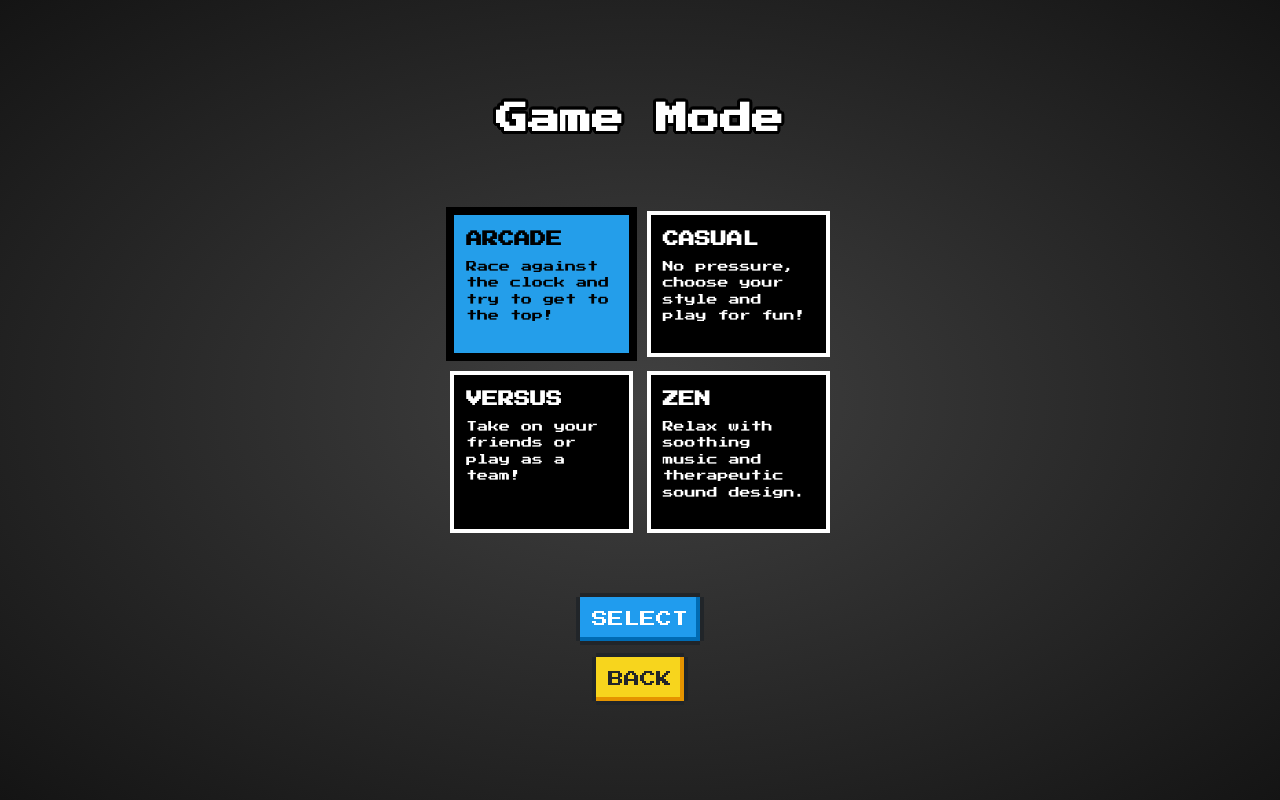
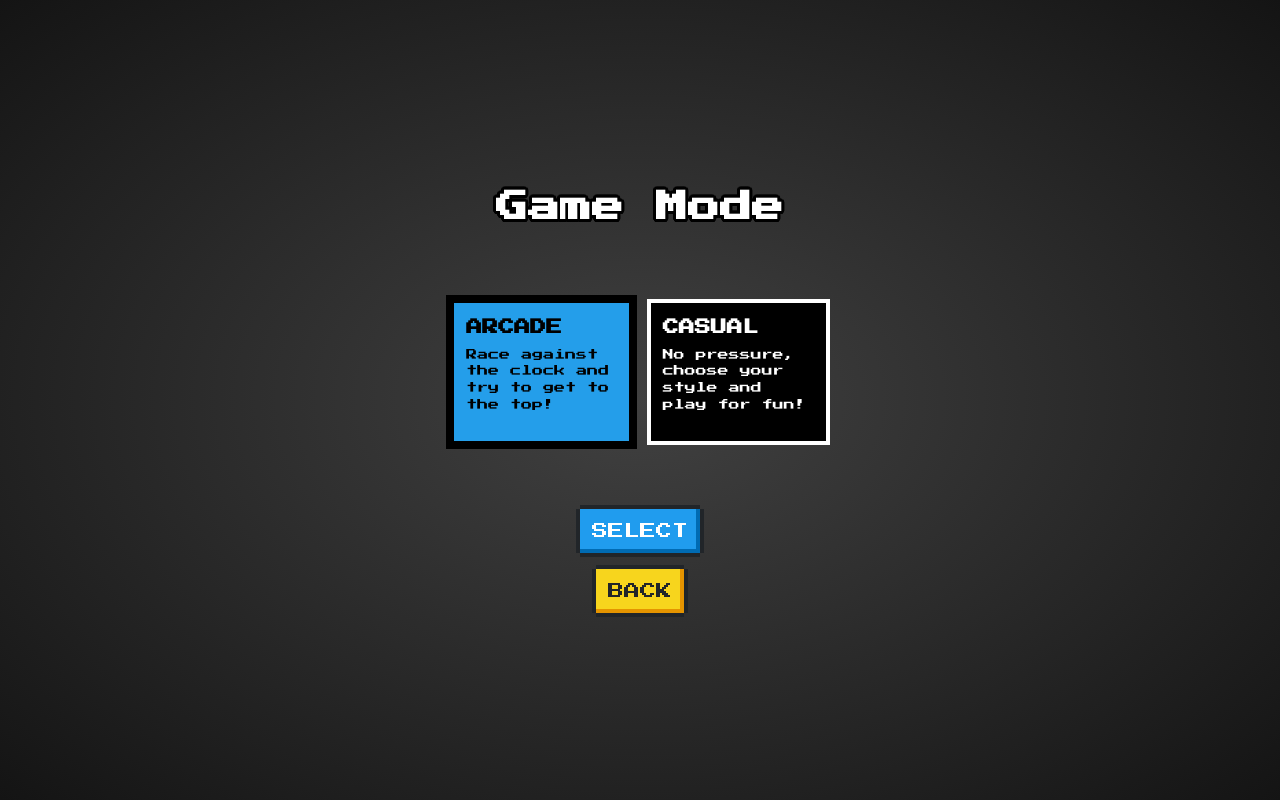
Before and after one commit to jcad57/member-me-game, a React (Vite) app: page /play in a window 1280 px wide. Built offline with nearby package versions, Linux system fonts and the light colour scheme.

Commit message:
removed game modes that are not currently operable

```diff
--- a/package.json
+++ b/package.json
@@ -3,9 +3,11 @@
   "private": true,
   "version": "0.0.0",
   "type": "module",
+  "homepage": "https://jcad57.github.io/member-me-game/",
   "scripts": {
     "dev": "vite",
     "build": "vite build",
+        "deploy": "gh-pages -d dist",
     "lint": "eslint .",
     "preview": "vite preview"
   },
@@ -25,6 +27,7 @@
     "eslint-plugin-react": "^7.37.2",
     "eslint-plugin-react-hooks": "^5.0.0",
     "eslint-plugin-react-refresh": "^0.4.14",
+    "gh-pages": "^6.2.0",
     "globals": "^15.12.0",
     "vite": "^6.0.0"
   }
--- a/src/components/GameModes.jsx
+++ b/src/components/GameModes.jsx
@@ -4,7 +4,10 @@ import GameMode from "./GameMode";
 import { useState } from "react";
 import { useNavigate } from "react-router";
 
-function GameModes({ dispatch, allGameModes, state, setPage }) {
+import defaultSettings from "../data/default-settings";
+const allGameModes = defaultSettings.defaultSettings;
+
+function GameModes({ dispatch, state, setPage }) {
   let navigate = useNavigate();
   const [activeGameMode, setActiveGameMode] = useState("arcade");
 
--- a/src/components/Grid.jsx
+++ b/src/components/Grid.jsx
@@ -4,8 +4,8 @@ function Grid({ dispatch, state }) {
   const { randomCards, flippedCards, matchedCards, isPlaying } = state;
 
   function handleCardClick(card) {
-    if (state.isPlaying && !state.flippedCards.includes(card.id)) {
-      if (state.flippedCards.length < 2) dispatch({ type: "SET_FLIPPED_CARDS", payload: card.id });
+    if (state.isPlaying && !state.flippedCards.includes(card.id) && !state.matchedCards.includes(card.id)) {
+      if (state.flippedCards.length < 2 ) dispatch({ type: "SET_FLIPPED_CARDS", payload: card.id });
 
       if (state.flippedCards.length === 1) {
         dispatch({ type: "CHECK_FOR_MATCH" });
--- a/src/components/MainMenu.jsx
+++ b/src/components/MainMenu.jsx
@@ -1,6 +1,8 @@
+import { useState } from "react";
 import Button from "./Button";
 
 function MainMenu() {
+
   return (
     <div className="game-container place-items-center">
       <div className="content-container">
@@ -9,9 +11,7 @@ function MainMenu() {
           <Button type="is-primary" link="play">
             Play
           </Button>
-          <Button type="is-warning" link="leaderboard">
-            Leaderboard
-          </Button>
+
         </div>
       </div>
     </div>
--- a/src/components/Settings.jsx
+++ b/src/components/Settings.jsx
@@ -12,7 +12,7 @@ function Settings({ state, dispatch, setPage }) {
     <div className="game-container place-items-center">
       <div className="content-container">
         <h1 className="game-subtitle heading capitalize">{state.gameMode}</h1>
-        <p className="game-description">{state.description}</p>
+        {/* <p className="game-description">{state.description}</p> */}
         <div className="content-container nes-container is-dark">
           {state.changeableSettings.includes("theme") && (
             <div className="content-section">
--- a/src/data/default-settings.js
+++ b/src/data/default-settings.js
@@ -22,26 +22,26 @@ const defaultSettings = [
     sound: true,
     changeableSettings: ["theme", "difficulty", "timer", "sound"],
   },
-  {
-    name: "versus",
-    description: "Take on your friends or play as a team!",
-    theme: defaultTheme,
-    difficulty: "easy",
-    timer: true,
-    lives: 100,
-    sound: true,
-    changeableSettings: ["theme", "difficulty", "timer", "sound"],
-  },
-  {
-    name: "zen",
-    description: "Relax with soothing music and therapeutic sound design.",
-    theme: defaultTheme,
-    difficulty: "easy",
-    timer: false,
-    lives: null,
-    sound: true,
-    changeableSettings: ["theme", "difficulty", "sound"],
-  },
+  // {
+  //   name: "versus",
+  //   description: "Take on your friends or play as a team!",
+  //   theme: defaultTheme,
+  //   difficulty: "easy",
+  //   timer: true,
+  //   lives: 100,
+  //   sound: true,
+  //   changeableSettings: ["theme", "difficulty", "timer", "sound"],
+  // },
+  // {
+  //   name: "zen",
+  //   description: "Relax with soothing music and therapeutic sound design.",
+  //   theme: defaultTheme,
+  //   difficulty: "easy",
+  //   timer: false,
+  //   lives: null,
+  //   sound: true,
+  //   changeableSettings: ["theme", "difficulty", "sound"],
+  // },
 ];
 
 export default { defaultSettings };
--- a/src/hooks/gameReducer.js
+++ b/src/hooks/gameReducer.js
@@ -94,6 +94,7 @@ export const gameReducer = (state, action) => {
         ...state,
         isPlaying: true,
         gameWin: false,
+        newHighScore: false,
         lives: state.totalLives,
         score: 0,
         multiplier: 1,
@@ -125,6 +126,7 @@ export const gameReducer = (state, action) => {
       return state;
     }
     case "SET_FLIPPED_CARDS": {
+
       return {
         ...state,
         flippedCards: [...state.flippedCards, action.payload],
```
Also changed, not shown: src/components/Play.jsx (line endings or trailing spaces), 1 other file (tests, documents, lock files or other folders).
